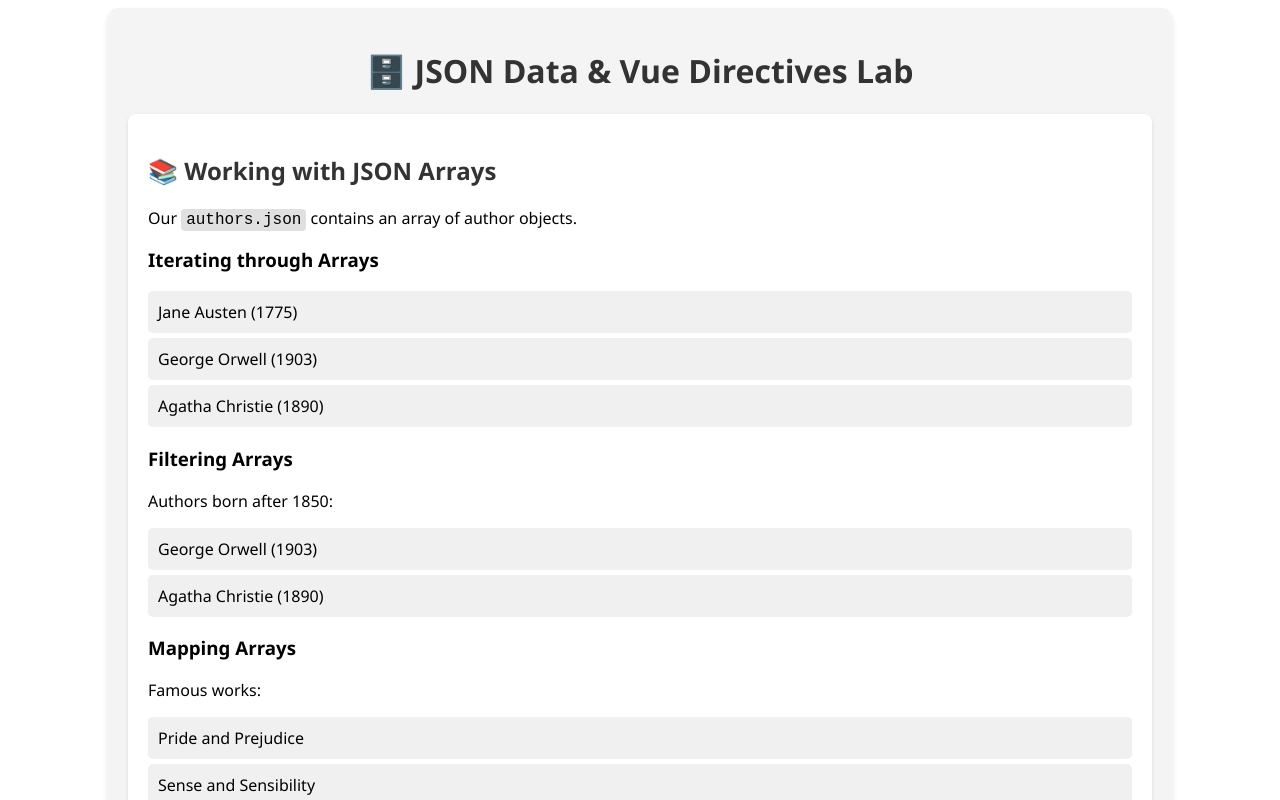
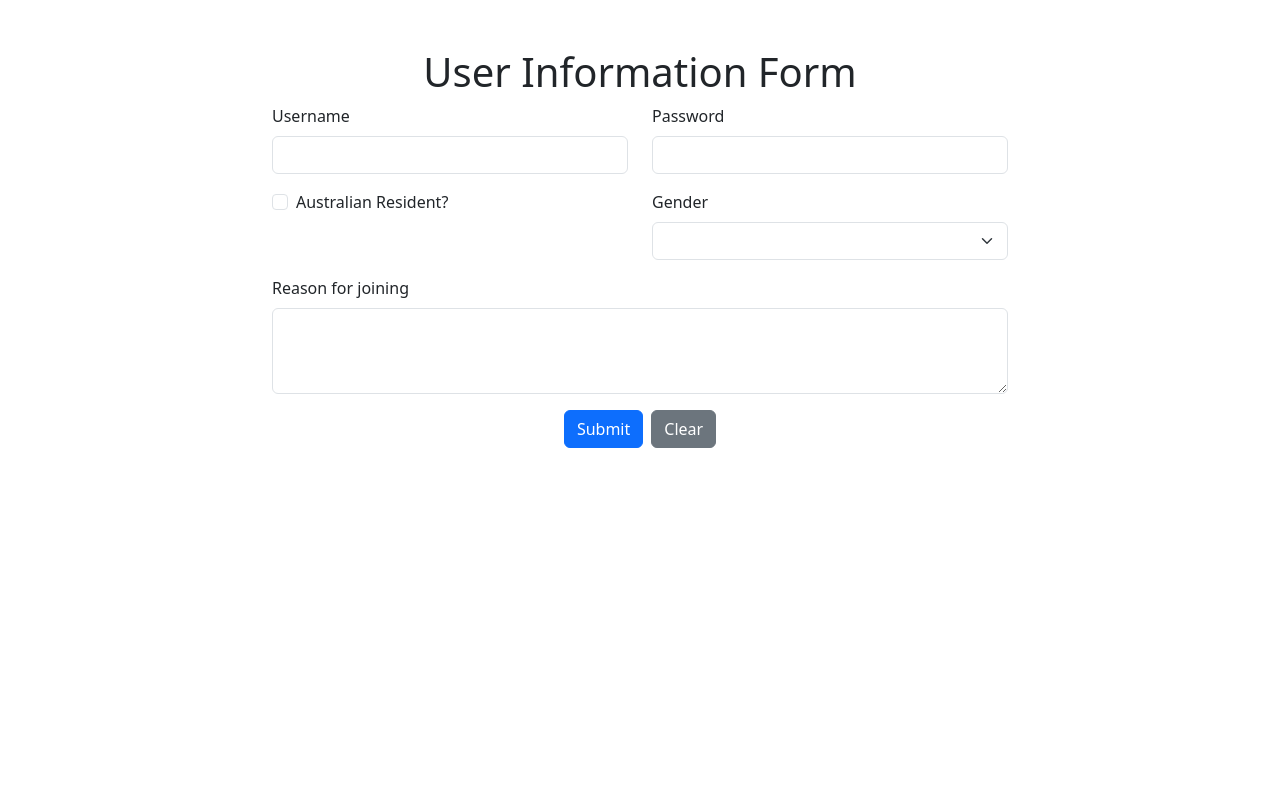
Before and after one commit to EthanOwensGit/eowens-library, a Vue app in the folder eowens-library/: page / in a window 1280 px wide. Shown: the top 800 px of the page. Built offline with nearby package versions, Linux system fonts and the light colour scheme.

Commit message:
Added bootstrap 5 to project Created Form page and bootstrap styling Added styled cards when forms are submitted

```diff
--- a/eowens-library/package.json
+++ b/eowens-library/package.json
@@ -11,6 +11,7 @@
     "format": "prettier --write src/"
   },
   "dependencies": {
+    "bootstrap": "^5.3.3",
     "vue": "^3.4.29"
   },
   "devDependencies": {
--- a/eowens-library/src/App.vue
+++ b/eowens-library/src/App.vue
@@ -1,11 +1,11 @@
 <script setup>
 import JSON from './components/JSON.vue'
+import Form from './components/Form.vue'
 </script>
 
 <template>
-  <main>
-    <JSON />
-  </main>
+  <!-- <JSON /> -->
+  <Form />
 </template>
 
 <style>
--- /dev/null
+++ b/eowens-library/src/components/Form.vue
@@ -0,0 +1,98 @@
+<template>
+    <div class="container mt-5">
+        <div class="row">
+            <div class="col-md-8 offset-md-2">
+                <h1 class="text-center">User Information Form</h1>
+                <form @submit.prevent="submitForm">
+                    <div class="row mb-3">
+                        <div class="col-md-6">
+                            <label for="username" class="form-label">Username</label>
+                            <input type="text" class="form-control" id="username" v-model="formData.username">
+                        </div>
+                        <div class="col-md-6">
+                            <label for="password" class="form-label">Password</label>
+                            <input type="password" class="form-control" id="password" v-model="formData.password">
+                        </div>
+                    </div>
+                    <div class="row mb-3">
+                        <div class="col-md-6">
+                            <div class="form-check">
+                                <input type="checkbox" class="form-check-input" id="isAustralian">
+                                <label class="form-check-label" for="isAustralian">Australian Resident?</label>
+                            </div>
+                        </div>
+                        <div class="col-md-6">
+                            <label for="gender" class="form-label">Gender</label>
+                            <select class="form-select" id="gender" v-model="formData.gender">
+                                <option value="female">Female</option>
+                                <option value="male">Male</option>
+                                <option value="other">Other</option>
+                            </select>
+                        </div>
+                    </div>
+                    <div class="mb-3">
+                        <label for="reason" class="form-label">Reason for joining</label>
+                        <textarea class="form-control" id="reason" rows="3" v-model="formData.reason"></textarea>
+                    </div>
+                    <div class="text-center">
+                        <button type="submit" class="btn btn-primary me-2">Submit</button>
+                        <button type="button" class="btn btn-secondary" @click="clearForm">Clear</button>
+                    </div>
+                </form>
+                <div class="row mt-5" v-if="submittedCards.length">
+                    <div class="d-flex flex-wrap justify-content-start">
+                        <div v-for="(card, index) in submittedCards" :key="index" class="card m-2" style="width: 18rem;">
+                            <div class="card-header">
+                                User Information
+                            </div>
+                            <ul class="list-group list-group-flush">
+                                <li class="list-group-item">Username: {{ card.username }}</li>
+                                <li class="list-group-item">Password: {{ card.password }}</li>
+                                <li class="list-group-item">Australian Resident: {{ card.isAustralian ? 'Yes' : 'No' }}</li>
+                                <li class="list-group-item">Gender: {{ card.gender }}</li>
+                                <li class="list-group-item">Reason: {{ card.reason }}</li>
+                            </ul>
+                        </div>
+                    </div>
+                </div>
+            </div>
+        </div>
+    </div>
+</template>
+
+<script setup>
+    import { ref } from 'vue';
+
+    const formData = ref({
+        username: '',
+        password: '',
+        isAustralian: false,
+        reason: '',
+        gender: ''
+    });
+
+    const submittedCards = ref([]);
+
+    const submitForm = () => {
+        submittedCards.value.push({
+            ...formData.value
+        });
+    };
+</script>
+
+<style scoped>
+    .card {
+        border: 1px solid #ccc;
+        border-radius: 10px;
+        box-shadow: 0 2px 4px rgba(0, 0, 0, 0.1);
+    }
+    .card-header {
+        background-color: #275FDA;
+        color: white;
+        padding: 10px;
+        border-radius: 10px 10px 0 0;
+    }
+    .list-group-item {
+        padding: 10px;
+    }
+</style>
--- a/eowens-library/src/main.js
+++ b/eowens-library/src/main.js
@@ -1,5 +1,7 @@
 
 import { createApp } from 'vue'
 import App from './App.vue'
+// import './style.css'
+import 'bootstrap/dist/css/bootstrap.min.css'
 
 createApp(App).mount('#app')
--- /dev/null
+++ b/eowens-library/src/style.css
@@ -0,0 +1,26 @@
+ /* Tag selectors */
+ h1 {
+    text-align: center;
+    margin-top: 20px;
+    text-shadow: 4px 4px 8px rgba(0, 0, 0, 0.5);
+}
+
+ /* Class selectors */
+ .form {
+    text-align: center;
+    margin-top: 50px;
+}
+
+ /* ID selectors */
+ #username:focus,
+ #password:focus,
+ #isAustralian:focus,
+ #reason:focus {
+     border-color: #FF6347; /* More obvious border color change (Tomato) */
+     background-color: #FFEBE8; /* Light background color change */
+ }
+
+/* Attribute selectors */
+select[id="gender"] {
+    background-color: #d3d3d3; /* Default background color set to gray */
+}
```
Also changed, not shown: 1 other file (tests, documents, lock files or other folders).
